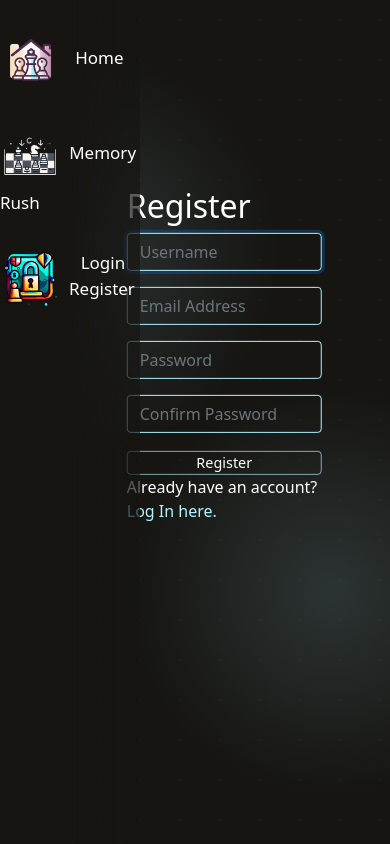
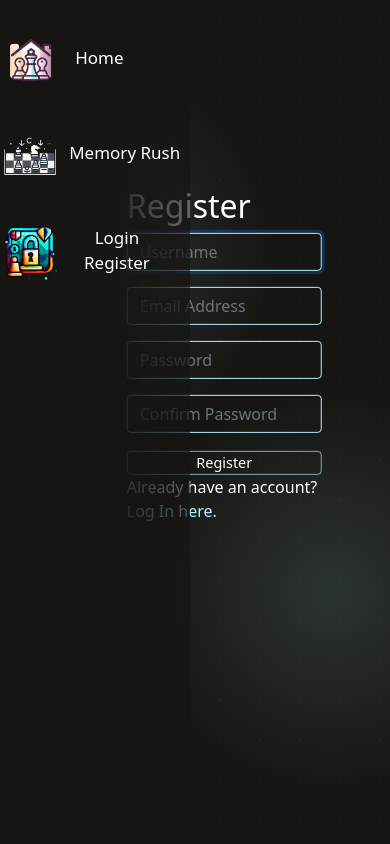
Before and after one commit to mapleleafu/chess-website, a Django app: page /register in a window 390 px wide. Run offline with Django 4.2, Linux system fonts and the light colour scheme; some libraries are stand-ins or nearby versions.

Commit message:
css update

```diff
--- a/chess_content/static/chess_content/styles.css
+++ b/chess_content/static/chess_content/styles.css
@@ -742,7 +742,7 @@ input:-webkit-autofill:focus {
         font-size:0.9em;
     }
     .sidebar:hover {
-        width: 140px;
+        width: 190px;
     }
     .main_header {
         margin-top: 5px;
@@ -763,9 +763,9 @@ input:-webkit-autofill:focus {
     .countdown {
         margin-top: -80px;
     }
-    #sidebar-item2,
-    #sidebar-item3 {
-        white-space: wrap;
+    #item-text5,
+    #item-text6 {
+        margin-left: 20px
     }
     #item-text2 {
         margin-left: 0px;
```
